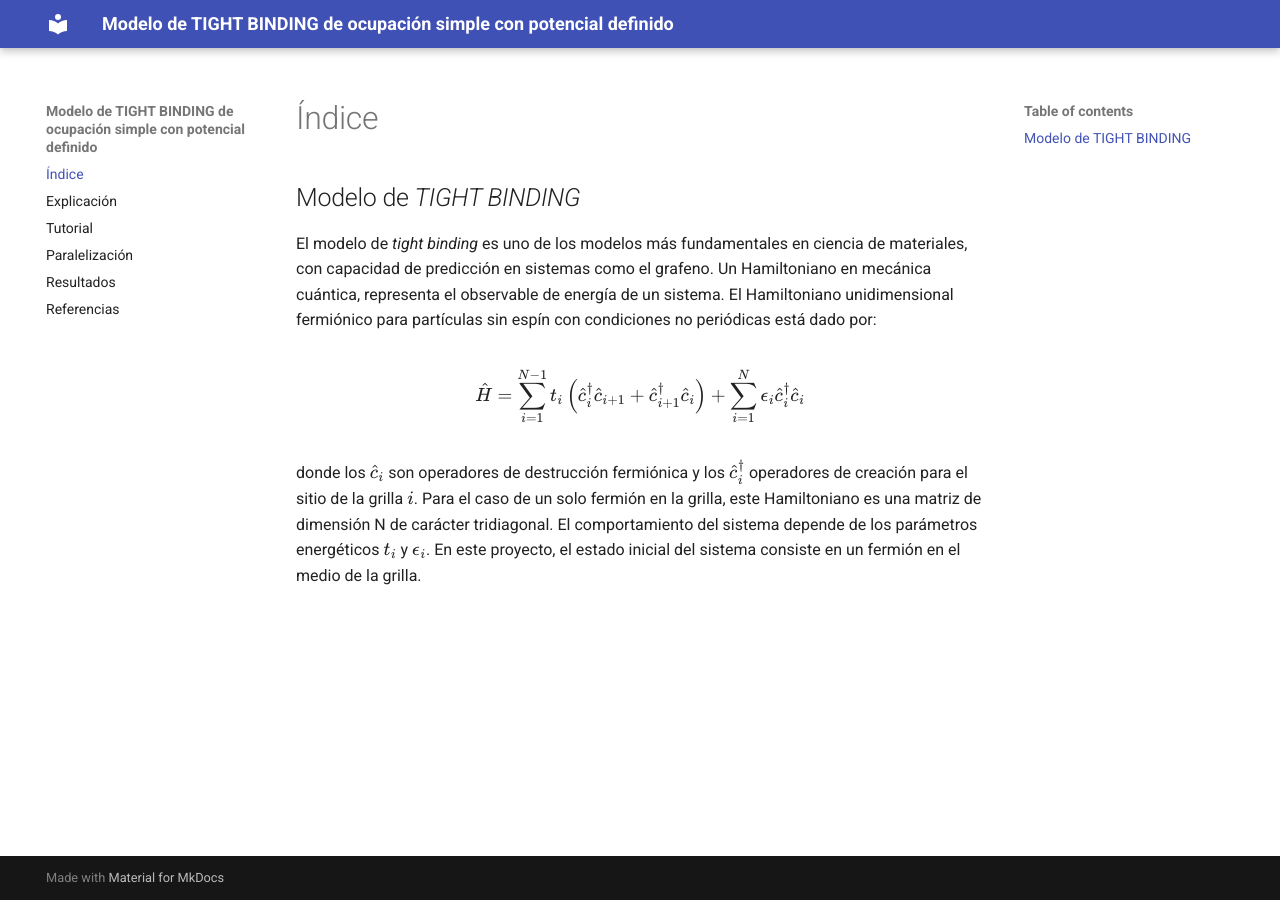
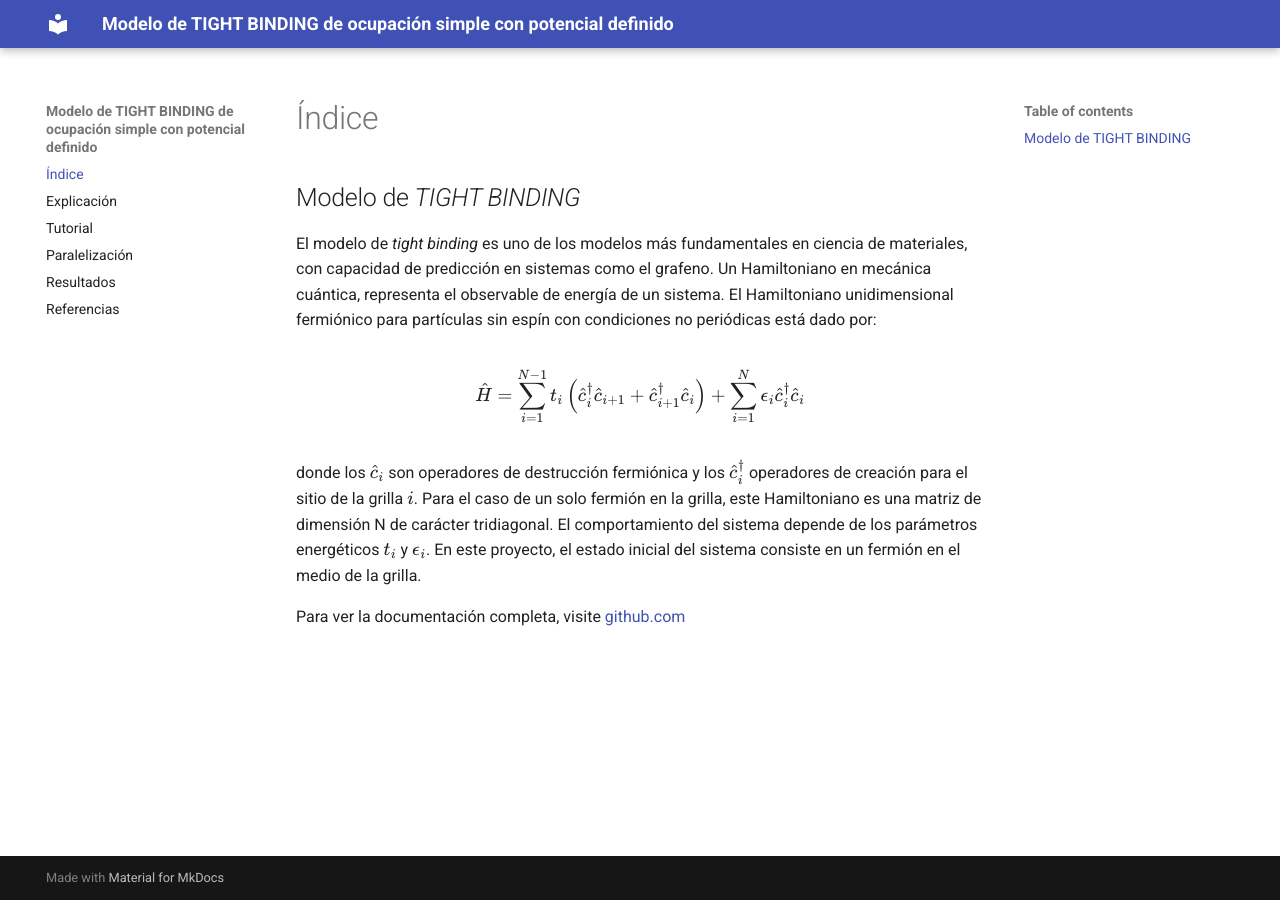
Before and after one commit to FabianC010/Proyecto-Computacional, an MkDocs documentation site: the page built from docs/index.md, in a window 1280 px wide. Built offline with MkDocs 1.6.1 and Material for MkDocs 9.7.7, drawn with Linux system fonts in a browser that asks for light colours.

Commit message:
Link to Github

```diff
--- a/docs/index.md
+++ b/docs/index.md
@@ -12,3 +12,5 @@ $$
 
 donde los $\hat{c}_i$ son operadores de destrucción fermiónica y los $\hat{c}_i^\dagger$ operadores de creación para el sitio de la grilla
 $i$. Para el caso de un solo fermión en la grilla, este Hamiltoniano es una matriz de dimensión N de carácter tridiagonal. El comportamiento del sistema depende de los parámetros energéticos $t_i$ y $\epsilon_i$. En este proyecto, el estado inicial del sistema consiste en un fermión en el medio de la grilla.
+
+Para ver la documentación completa, visite [github.com](https://github.com/FabianC010/Proyecto-Computacional.git)
```
